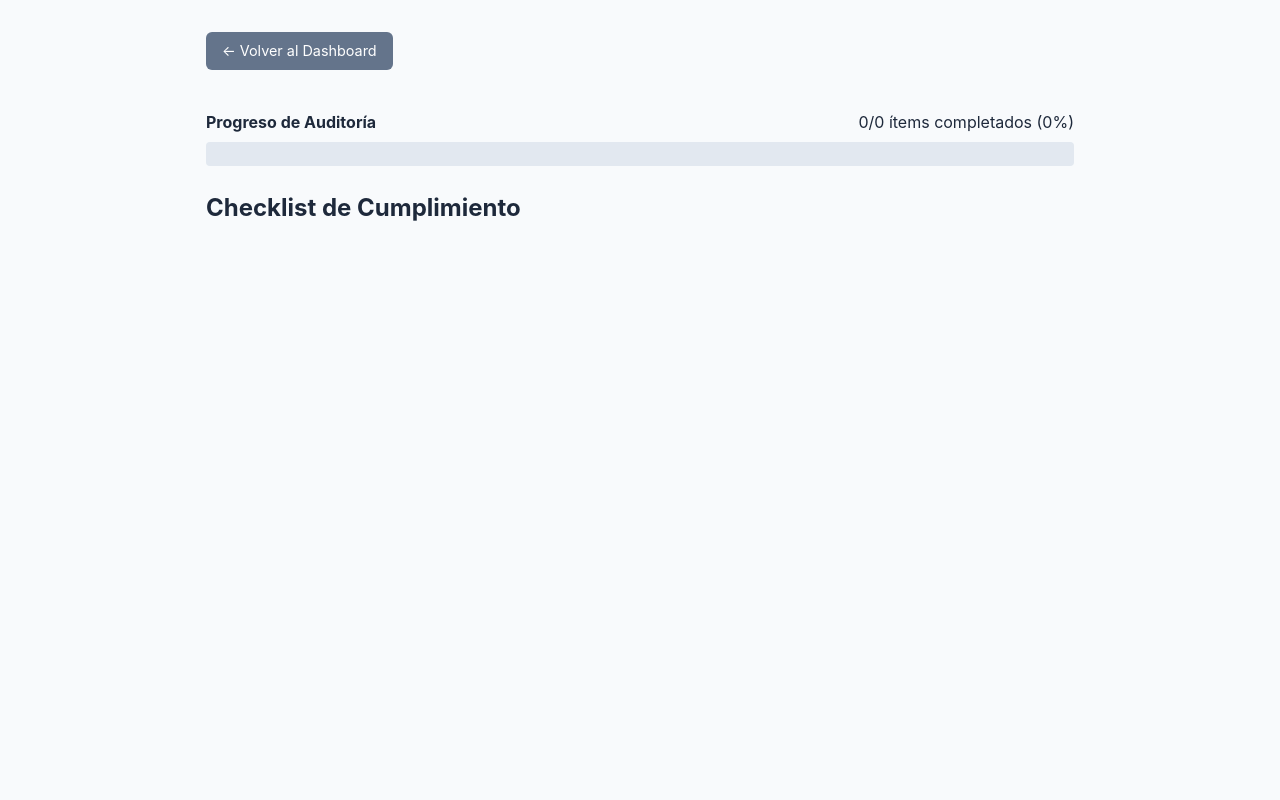
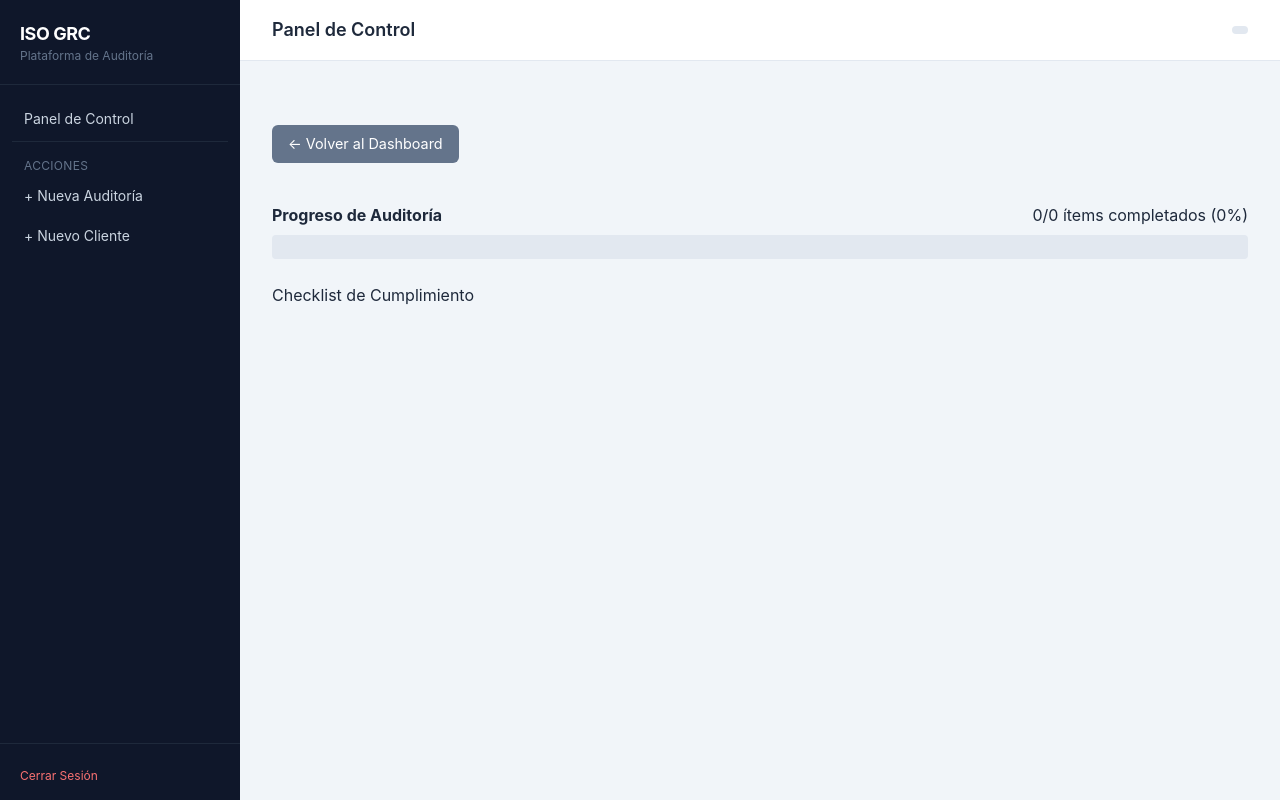
Before and after one commit to pbalcacerb/iso-grc-platform, a Python web app: template app/templates/audit_detail.html in a window 1280 px wide. Run offline with Jinja, Linux system fonts and the light colour scheme; the template is opened without the code that fills it, so the values that code supplies are empty; some libraries are stand-ins or nearby versions.

Commit message:
ui: layout enterprise con sidebar y header (incremento 1)

```diff
--- a/app/templates/base.html
+++ b/app/templates/base.html
@@ -4,10 +4,12 @@
     <meta charset="UTF-8">
     <meta name="viewport" content="width=device-width, initial-scale=1.0">
     <title>ISO GRC Platform</title>
+    <script src="https://cdn.tailwindcss.com"></script>
     <style>
+        /* ===== Componentes legacy (se conservan para no romper otras páginas) ===== */
         :root {
-            --primary: #2563eb;
-            --bg: #f8fafc;
+            --primary: #1e3a5f;
+            --bg: #f1f5f9;
             --text: #1e293b;
             --border: #e2e8f0;
             --success: #16a34a;
@@ -16,16 +18,8 @@
         }
         body {
             font-family: -apple-system, BlinkMacSystemFont, "Segoe UI", Roboto, sans-serif;
-            background: var(--bg);
             color: var(--text);
-            margin: 0;
-            padding: 0;
             line-height: 1.5;
-        }
-        .container {
-            max-width: 900px;
-            margin: 2rem auto;
-            padding: 0 1rem;
         }
         .card {
             background: white;
@@ -73,11 +67,7 @@
         .badge-warning { background: #fef9c3; color: var(--warning); }
         .badge-danger { background: #fee2e2; color: var(--danger); }
         table { width: 100%; border-collapse: collapse; }
-        th, td {
-            text-align: left;
-            padding: 0.75rem;
-            border-bottom: 1px solid var(--border);
-        }
+        th, td { text-align: left; padding: 0.75rem; border-bottom: 1px solid var(--border); }
         th {
             font-weight: 600;
             color: #64748b;
@@ -93,9 +83,44 @@
         .header h1 { margin: 0; font-size: 1.5rem; }
     </style>
 </head>
-<body>
-    <div class="container">
-        {% block content %}{% endblock %}
+<body class="bg-slate-100">
+<div class="flex min-h-screen">
+
+    <!-- ===== SIDEBAR ===== -->
+    <aside class="fixed inset-y-0 left-0 w-60 bg-slate-900 flex flex-col">
+        <div class="px-5 py-5 border-b border-slate-800">
+            <div class="text-white font-bold text-lg tracking-tight">ISO GRC</div>
+            <div class="text-xs text-slate-500">Plataforma de Auditoría</div>
+        </div>
+        <nav class="flex-1 px-3 py-4 space-y-1 text-sm">
+            <a href="/dashboard" class="block px-3 py-2 rounded-md text-slate-300 hover:bg-slate-800 hover:text-white">Panel de Control</a>
+            {% if role in ['owner', 'lead_auditor', 'auditor', 'coordinator'] %}
+            <a href="/review-queue" class="block px-3 py-2 rounded-md text-slate-300 hover:bg-slate-800 hover:text-white">Cola de Revisión</a>
+            {% endif %}
+            {% if role == 'owner' %}
+            <a href="/users" class="block px-3 py-2 rounded-md text-slate-300 hover:bg-slate-800 hover:text-white">Gestionar Usuarios</a>
+            {% endif %}
+            <div class="pt-4 mt-4 px-3 border-t border-slate-800 text-xs uppercase tracking-wide text-slate-500">Acciones</div>
+            <a href="/audits/new" class="block px-3 py-2 rounded-md text-slate-300 hover:bg-slate-800 hover:text-white">+ Nueva Auditoría</a>
+            <a href="/clients/new" class="block px-3 py-2 rounded-md text-slate-300 hover:bg-slate-800 hover:text-white">+ Nuevo Cliente</a>
+        </nav>
+        <div class="px-5 py-4 border-t border-slate-800 text-xs">
+            <div class="text-slate-400 mb-2 truncate">{{ user_email | default('', true) }}</div>
+            <a href="/web/logout" class="text-red-400 hover:text-red-300">Cerrar Sesión</a>
+        </div>
+    </aside>
+
+    <!-- ===== CONTENIDO ===== -->
+    <div class="flex-1 ml-60">
+        <header class="sticky top-0 z-10 bg-white border-b border-slate-200 px-8 py-4 flex items-center justify-between">
+            <h1 class="text-lg font-semibold text-slate-800">{% block page_title %}Panel de Control{% endblock %}</h1>
+            <span class="badge badge-muted">{{ role | default('', true) }}</span>
+        </header>
+        <main class="p-8">
+            {% block content %}{% endblock %}
+        </main>
     </div>
+
+</div>
 </body>
 </html>
```
Also changed, not shown: app/templates/dashboard.html (+29 -22 lines).
